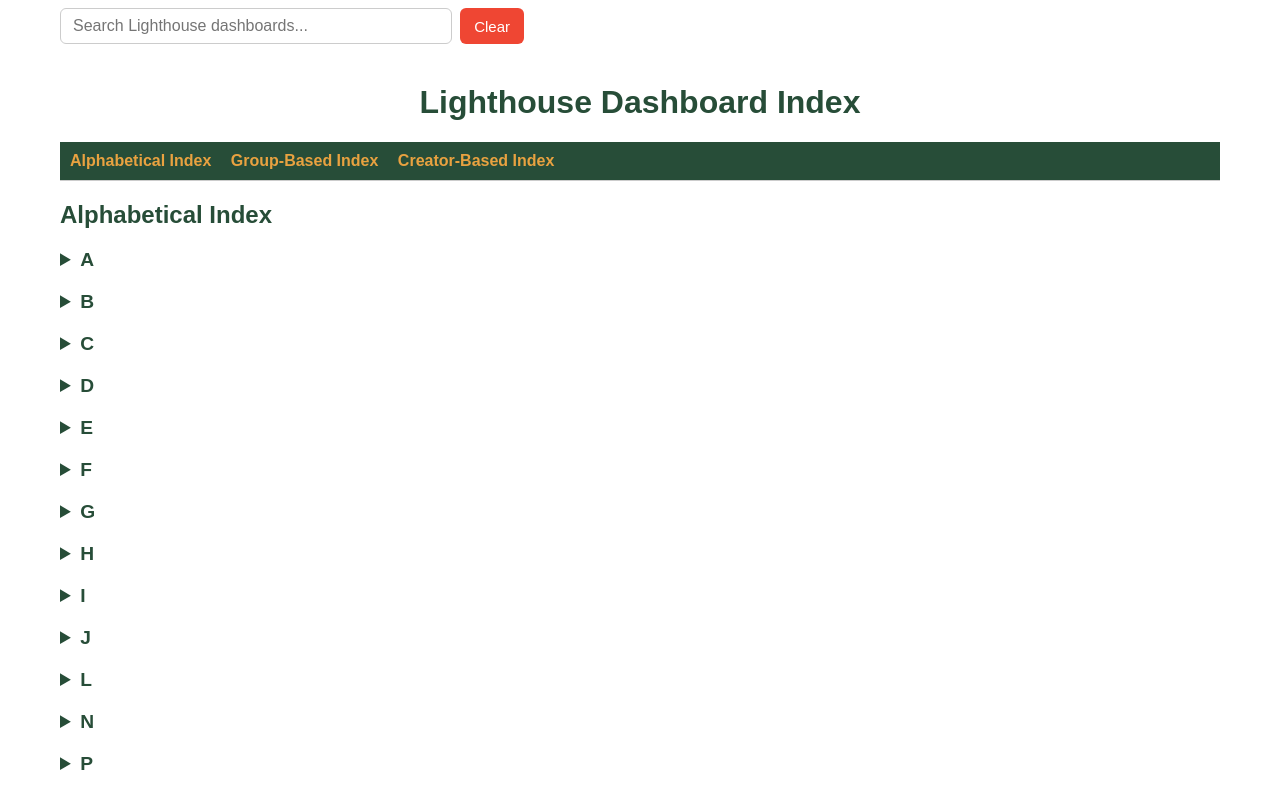
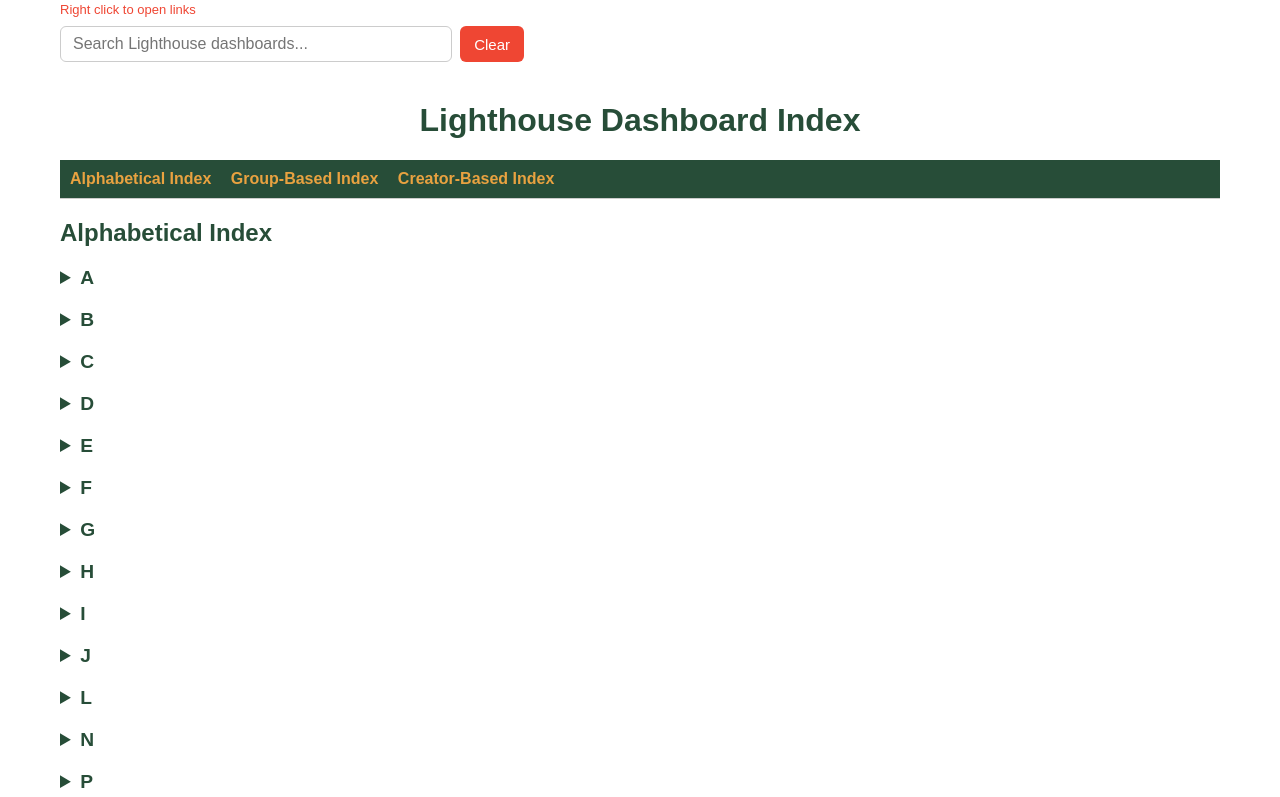
Before and after one commit to analyticservices-sketch/lighthouse-index-page, a plain HTML site: page index.html in a window 1280 px wide. Shown: the top 797 px of the page. Drawn offline with Linux system fonts and the light colour scheme.

Commit message:
Update index.html

```diff
--- a/index.html
+++ b/index.html
@@ -127,9 +127,16 @@
         #dd a:hover {
             text-decoration: underline;
         }
+
+         w  {
+            font-size: 13px;
+            text-align: left;
+            color: #EF4633;
+        }
     </style>
 </head>
 <body>
+<w> Right click to open links </w>
 <div class="search-container">
 <input id="q" placeholder="Search Lighthouse dashboards..."/>
 <button class="btn clear-btn" id="clearBtn">Clear</button>
```
